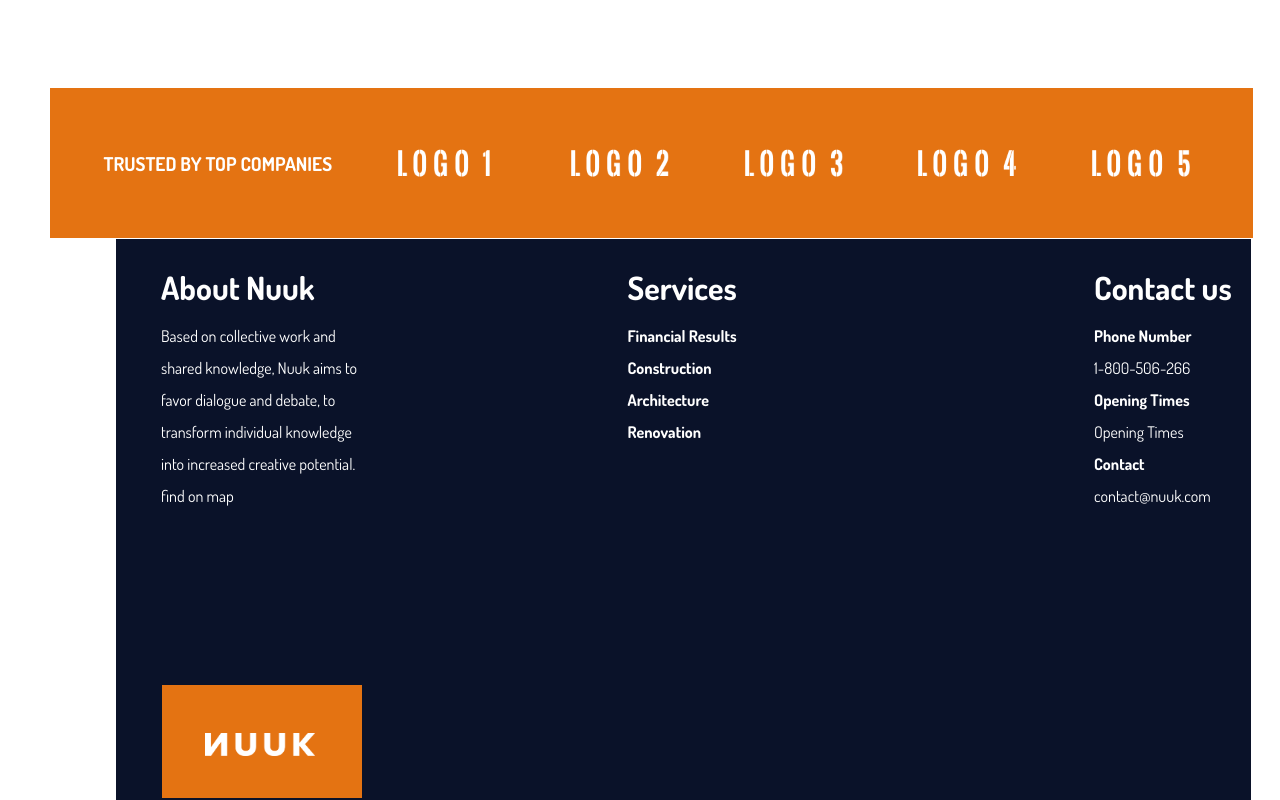
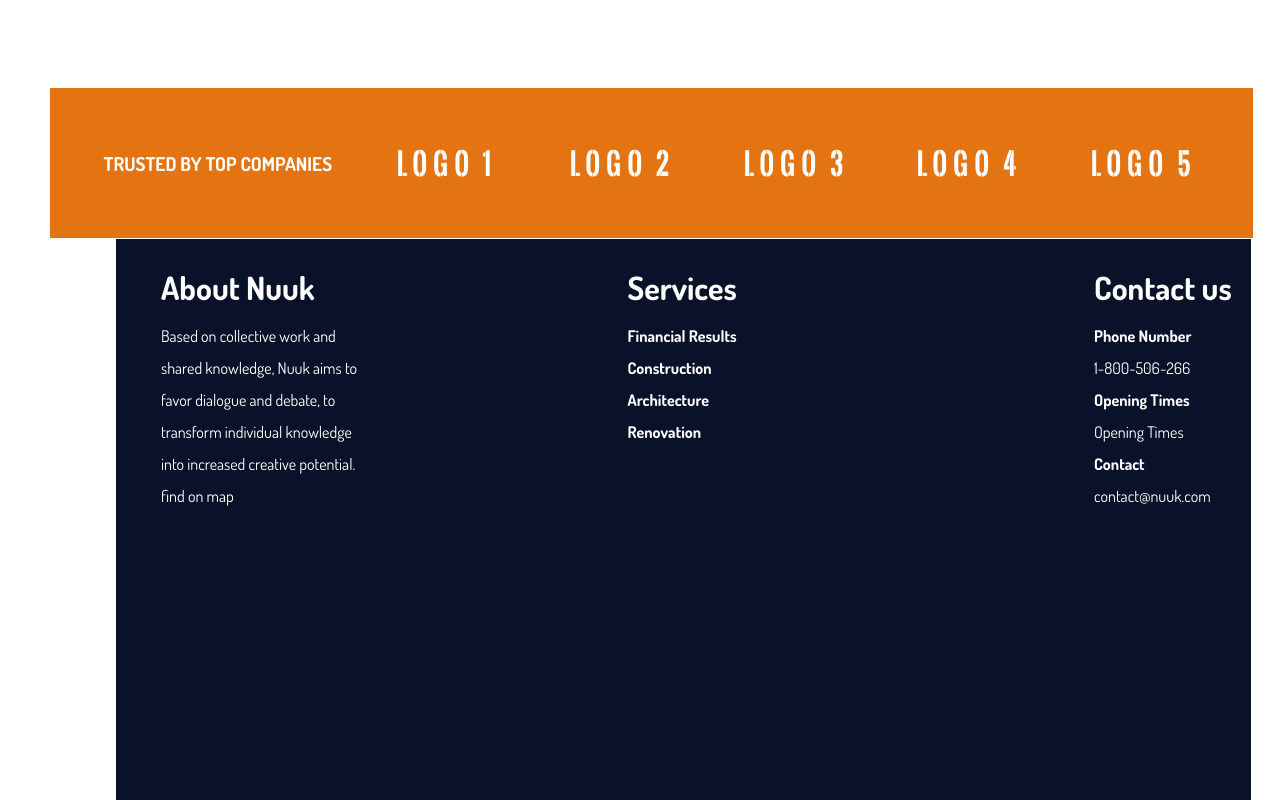
Before and after one commit to manojnerkar/nuuk, a plain HTML site: page index.html in a window 1280 px wide. Shown: the part 5865-6665 px from the top of the page. Drawn offline with Linux system fonts and the light colour scheme.

Commit message:
Update index.html
Remove Logo

```diff
--- a/index.html
+++ b/index.html
@@ -505,13 +505,6 @@
           </div>
         </div>
       </div>
-      <div class="nuuk-logo-2">
-        <img
-          class="nuuk-logo-size"
-          src="/assets/logo-white.png"
-          alt=""
-        />
-      </div>
     </footer>
   </body>
 </html>
```
